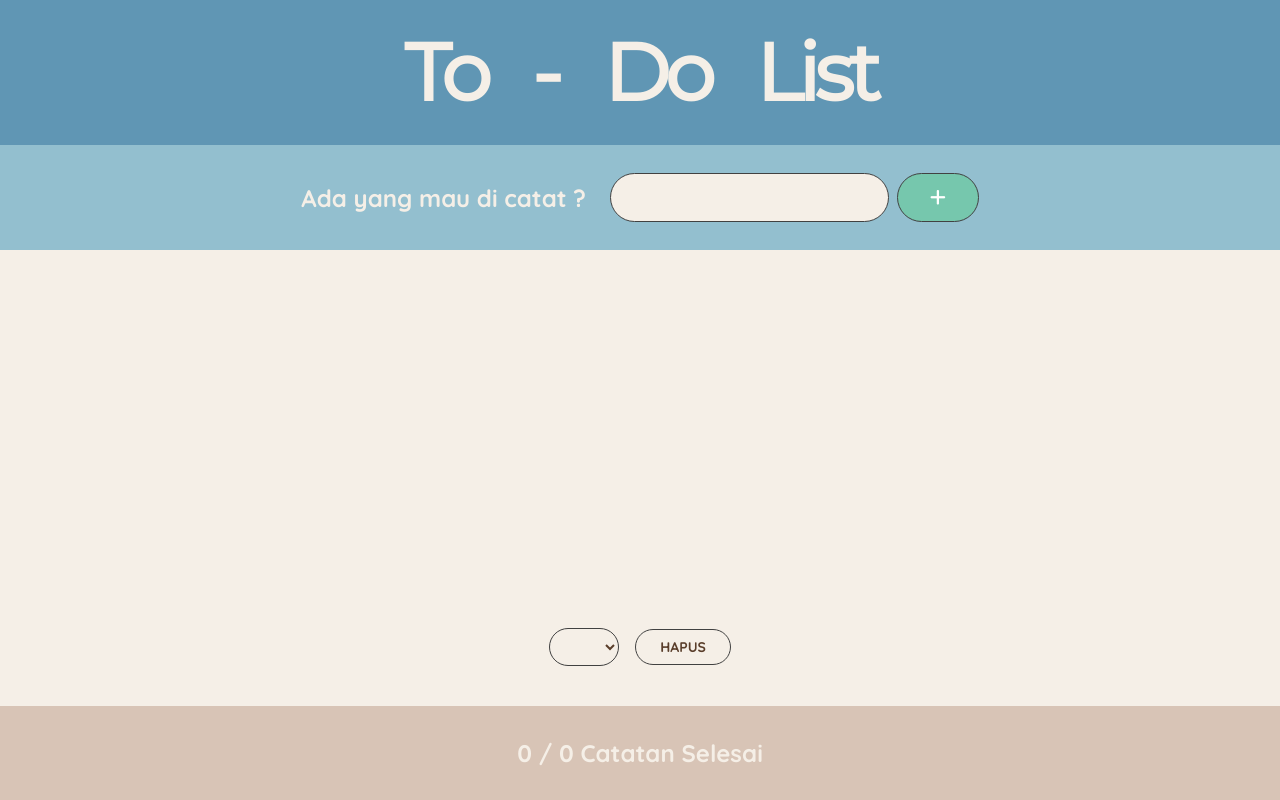
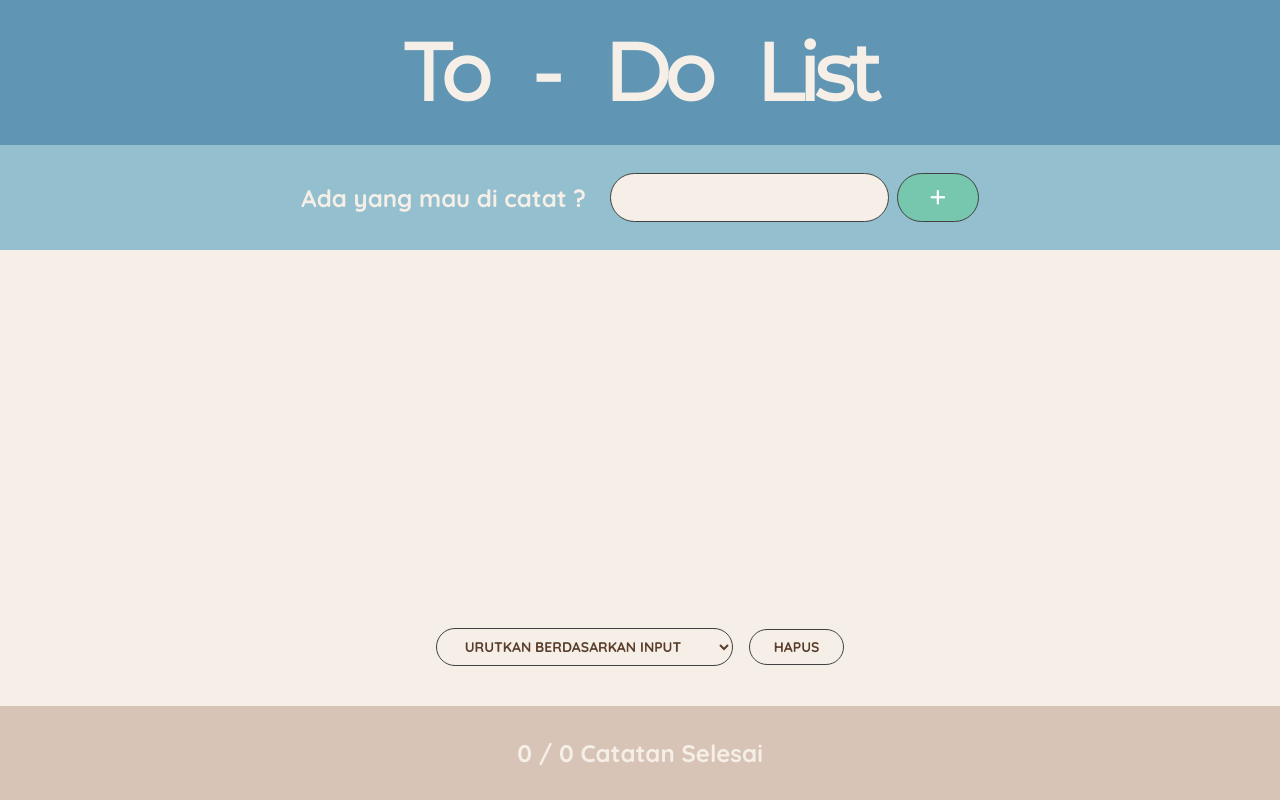
Before and after one commit to lokajaya1/to-do-list, a React (Create React App) app: page / in a window 1280 px wide. Built offline with nearby package versions, Linux system fonts and the light colour scheme.

Commit message:
modified Checklist

```diff
--- a/src/components/CheckList.js
+++ b/src/components/CheckList.js
@@ -1,11 +1,26 @@
-import React from "react";
+import React, { useState } from "react";
 import Item from "./Item";
 
 function CheckList({ items, onToggleItem, onDeleteItem, onClearItems }) {
+  const [sortBy, setSortBy] = useState("input");
+
+  function sortItems() {
+    return [...items].sort((a, b) => {
+      if (sortBy === "title") {
+        return a.title.localeCompare(b.title);
+      } else if (sortBy === "status") {
+        return a.completed - b.completed;
+      } else {
+        return a.id - b.id;
+      }
+    });
+  }
+
+  const sortedItems = sortItems();
   return (
     <div className="list">
       <ul>
-        {items.map((item) => (
+        {sortedItems.map((item) => (
           <Item
             key={item.id}
             item={item}
@@ -15,7 +30,11 @@ function CheckList({ items, onToggleItem, onDeleteItem, onClearItems }) {
         ))}
       </ul>
       <div className="actions">
-        <select name="" id=""></select>
+        <select value={sortBy} onChange={(e) => setSortBy(e.target.value)}>
+          <option value="input">Urutkan Berdasarkan Input</option>
+          <option value="title">Urutkan Berdasarkan Title</option>
+          <option value="status">Urutkan Berdasarkan Status</option>
+        </select>
         <button onClick={onClearItems}>Hapus</button>
       </div>
     </div>
--- a/src/components/Stats.js
+++ b/src/components/Stats.js
@@ -1,8 +1,6 @@
 function Stats({ items }) {
-  // Menghitung jumlah total item
   const totalItems = items.length;
 
-  // Menghitung jumlah item yang sudah selesai
   const completedItems = items.filter((item) => item.done).length;
 
   return (
```
